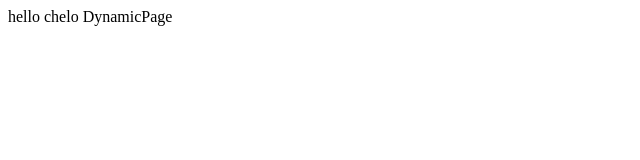
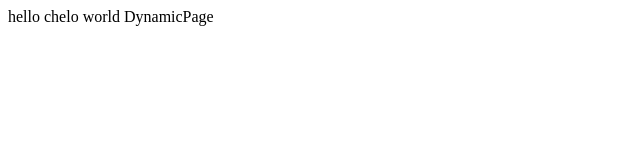
Before and after one commit to sohail20/subdomain2, a Next.js app: page /dynamic in a window 1280 px wide. Shown: the top 160 px of the page, without its empty margins (0-640 px from the left). Built offline with nearby package versions, Linux system fonts and the light colour scheme.

Commit message:
Update dynamic.js

```diff
--- a/pages/dynamic.js
+++ b/pages/dynamic.js
@@ -3,7 +3,7 @@ import React from 'react';
 function DynamicPage({ subdomain }) {
     return (
         <div>
-            hello chelo
+            hello chelo world
             DynamicPage {subdomain}
         </div>
     );
```
